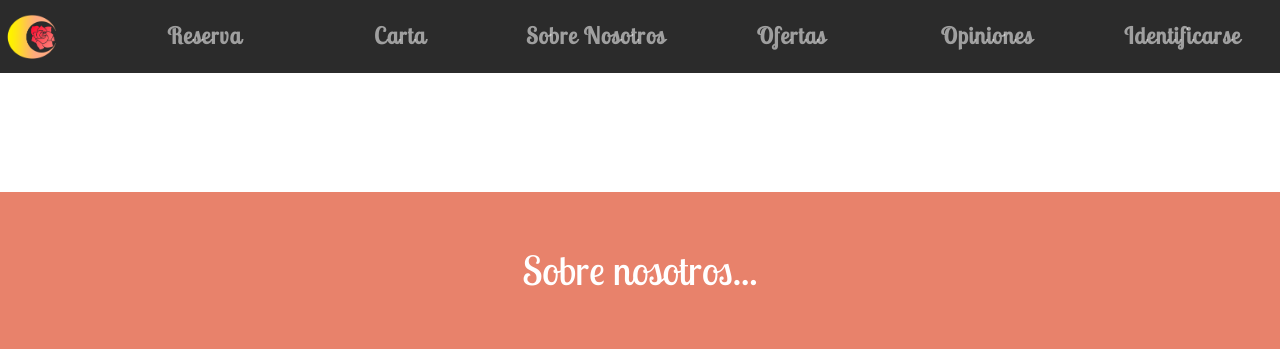
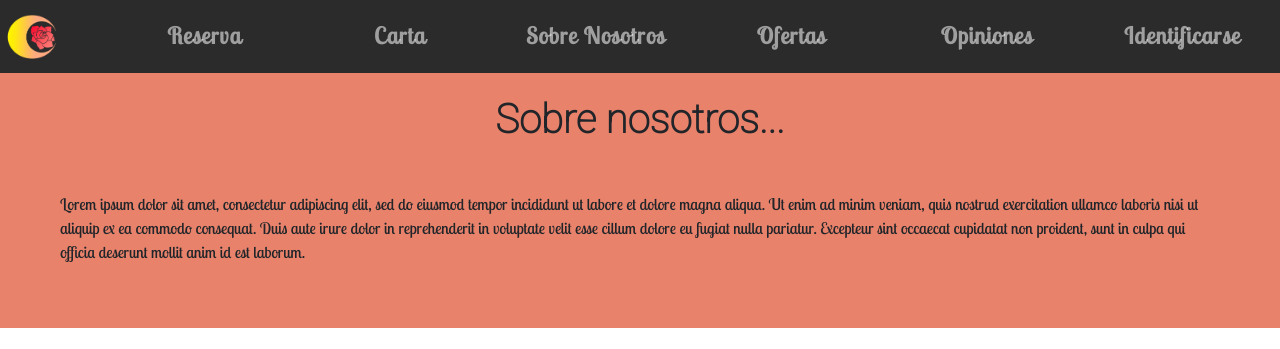
Before and after one commit to JuanEladio04/CSI_Restaurant, a PHP site: page /view/aboutUs.php in a window 1280 px wide. Shown: the top 349 px of the page. Run offline with PHP 8.4, Linux system fonts and the light colour scheme; some libraries are stand-ins or nearby versions.

Commit message:
feat(commit) Some changes added to aboutUs page

```diff
--- a/view/aboutUs.php
+++ b/view/aboutUs.php
@@ -7,43 +7,37 @@
 </head>
 
 <body id="background-<?php echo $CURRENT_PAGE; ?>">
-
     <?php include("../includes/navigation.php"); ?>
-
-
     <div class="container-fluid">
-            <div class="p-5 mt-5"></div>
 
         <section class="row row-md-6 mb-5 bg-secondary p-5 bg-info mt-5">
-                <article>
-                    <p class="fs-1 mb-5 text-center text-white">Sobre nosotros...</p>
+            <article class="articulo">
+                <h1 class="mb-5 text-center">Sobre nosotros...</h1>
             </article>
-                <article class="fs-3 roboto text-white">
+            <article class="articulo ">
                 <p>Lorem ipsum dolor sit amet, consectetur adipiscing elit, sed do
                     eiusmod tempor incididunt ut labore et dolore magna aliqua. Ut enim
                     ad minim veniam, quis nostrud exercitation ullamco laboris nisi ut
                     aliquip ex ea commodo consequat. Duis aute irure dolor in
                     reprehenderit in voluptate velit esse cillum dolore eu fugiat nulla
                     pariatur. Excepteur sint occaecat cupidatat non proident, sunt in
-                        culpa qui officia deserunt mollit anim id est laborum.</p>
+                    culpa qui officia deserunt mollit anim id est laborum.
+                </p>
             </article>
         </section>
 
 
-            <div class="p-5"></div>
-
-
-            <section class="row row-md-6 bg-secondary mb-5 bg-danger">
-                <article class="col fs-1 text-white p-5">
-                    <p>Un pequeño vistazo</p>
-                    <p class="fs-3 mt-5 text-white roboto">
+        <section class="row row-md-6 mb-5 bg-danger">
+            <article class="articulo col p-5">
+                <h1>Un pequeño vistazo</h1>
+                <p>
                     Lorem ipsum dolor sit amet, consectetur adipiscing elit, sed do
                     eiusmod tempor incididunt ut labore et dolore magna aliqua. Ut
                     enim ad minim veniam, quis nostrud exercitation ullamco laboris
                     nisi ut aliquip ex ea commodo consequat.
                 </p>
             </article>
-                <aside class="col-md-6 align-items-center text-white roboto position-relative bg-dark">
+            <aside class="col-md-6 align-items-center roboto position-relative bg-dark">
                 <iframe class="position-absolute top-0 start-0 w-100 h-100 border-0"
                     src="https://www.youtube.com/embed/4pg7EaYo7hM" frameborder="0"
                     allow="accelerometer; autoplay; clipboard-write; encrypted-media; gyroscope; picture-in-picture"
@@ -52,26 +46,25 @@
             </aside>
         </section>
 
-            <div class="p-4"></div>
 
-            <section class="row-12 row-md-6 mt-5">
-                <section class="row bg-secondary mb-5 bg-danger">
-                    <article class="col-md-6 align-items-center text-white roboto position-relative bg-dark">
+
+        <section class="row mb-5 bg-danger">
+            <article class="col-md-6 align-items-center position-relative">
                 <img class="position-absolute align-self-center top-0 start-0 w-100 h-100 border-0"
                     src="..\img\stockImages\aboutUs_StockImages\imagen-cocinero-aboutUs.jpg" frameborder="0">
                 </img>
             </article>
-                    <aside class="col-md-6 fs-1 text-white p-5">
-                        <p>Nuestros chefs</p>
-                        <p class="fs-3 mt-5 text-white roboto">
+            <article class="articulo col-md-6 p-5">
+                <h1>Nuestros chefs</h1>
+                <p class=" mt-5 roboto">
                     Lorem ipsum dolor sit amet, consectetur adipiscing elit, sed do
                     eiusmod tempor incididunt ut labore et dolore magna aliqua. Ut
                     enim ad minim veniam, quis nostrud exercitation ullamco laboris
                     nisi ut aliquip ex ea commodo consequat.
                 </p>
-                    </aside>
+            </article>
         </section>
-            </section>
+
     </div>
     <?php include("../includes/footer.php"); ?>
 </body>
```
Lines whose indentation alone changed are shown as unchanged.
